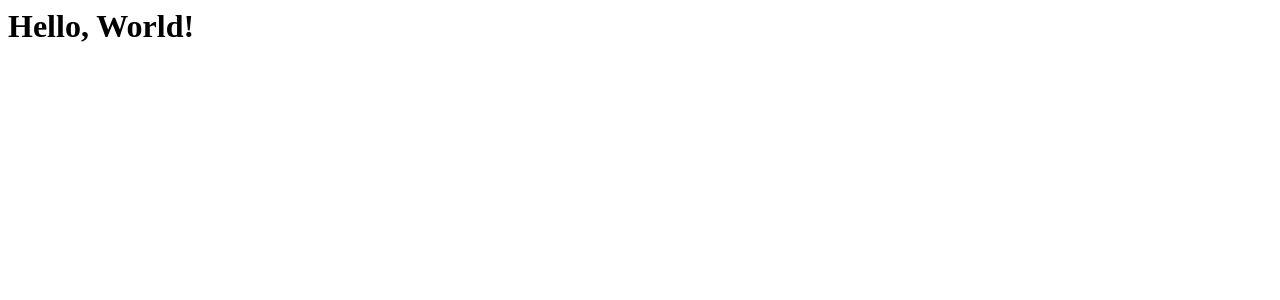
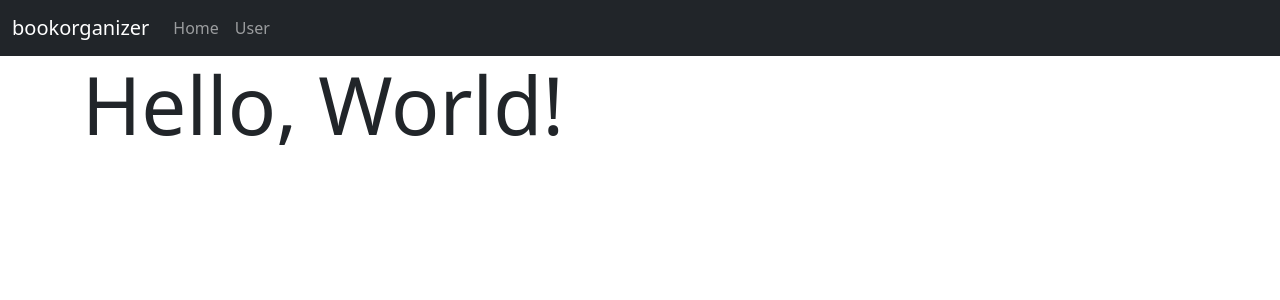
Before and after one commit to matbocz/bookorganizer, a Flask app: page / in a window 1280 px wide. Shown: the top 300 px of the page. Run offline with Flask 2, Linux system fonts and the light colour scheme.

Commit message:
Apply base.html template to index page

```diff
--- a/templates/index.html
+++ b/templates/index.html
@@ -1 +1,7 @@
-<h1>Hello, World!</h1>
+{% extends "base.html" %}
+
+{% block title %}bookorganizer - Home page{% endblock %}
+
+{% block content %}
+<h1 class="display-1">Hello, World!</h1>
+{% endblock %}
```
